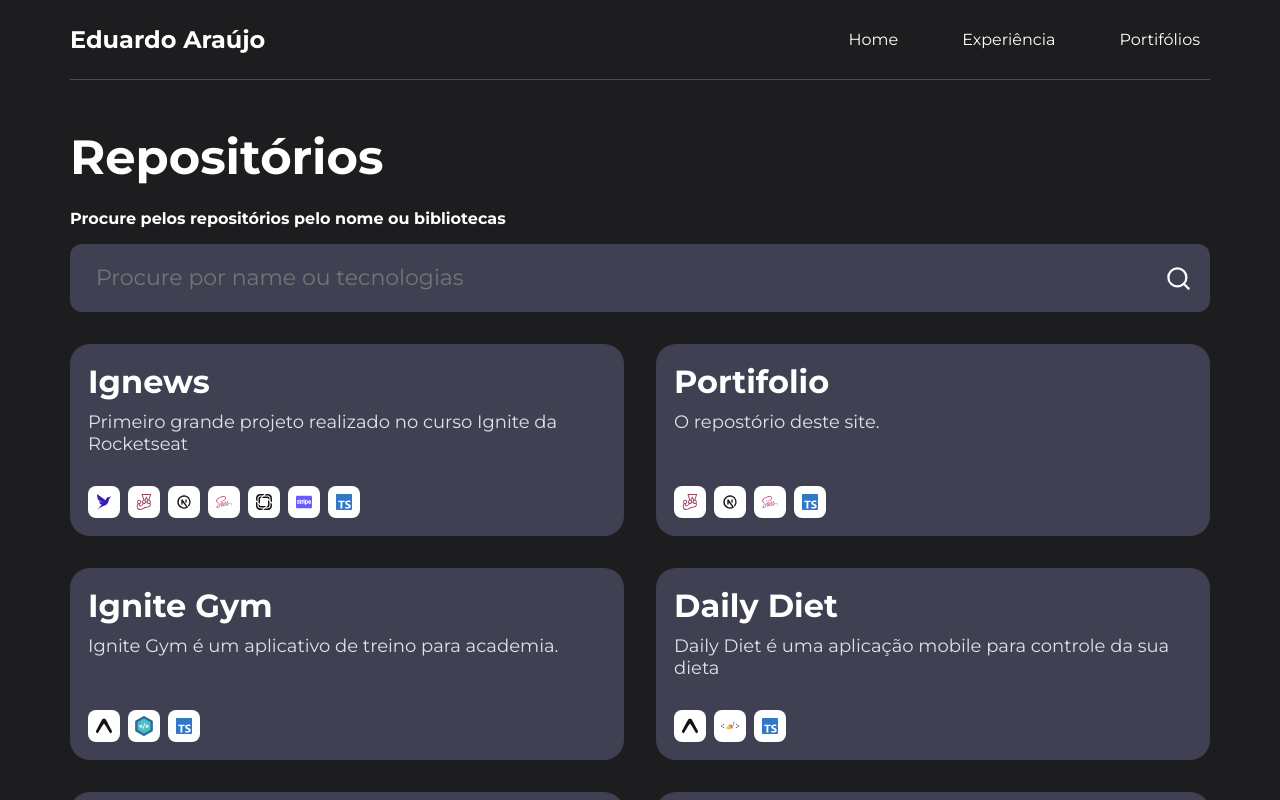
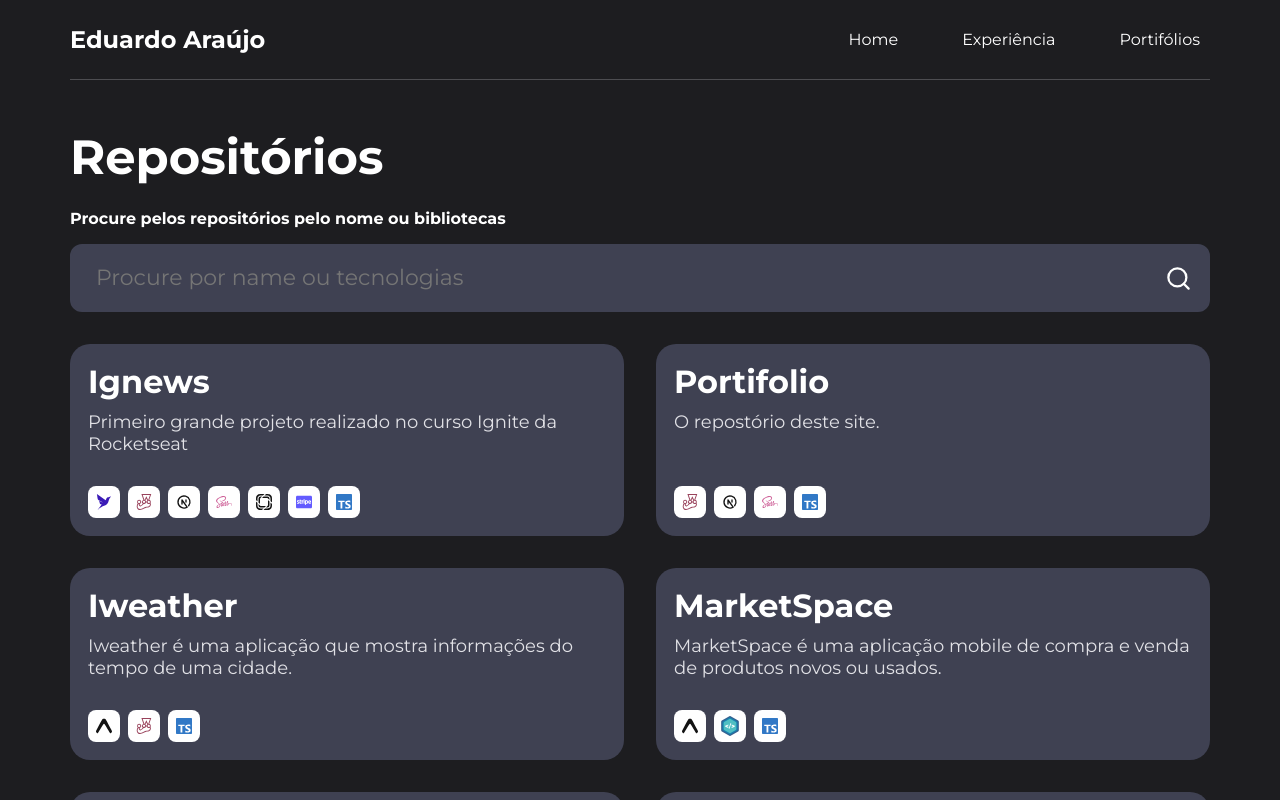
Before and after one commit to EduardoAraD/portifolio, a Next.js app: page /portifolio in a window 1280 px wide. Built offline with nearby package versions, Linux system fonts and the light colour scheme.

Commit message:
Add project Iweather

```diff
--- a/jest.config.js
+++ b/jest.config.js
@@ -17,7 +17,8 @@ module.exports = {
     "src/**/*.tsx",
     "!src/**/*.spec.tsx",
     "!src/**/_app.tsx",
-    "!src/**/_document.tsx"
+    "!src/**/_document.tsx",
+    "!src/**/layout.tsx"
   ],
   coverageReporters: ["lcov", "json"],
 };
--- a/package.json
+++ b/package.json
@@ -6,7 +6,10 @@
     "dev": "next dev",
     "build": "next build",
     "start": "next start",
-    "lint": "next lint"
+    "lint": "next lint",
+    "test": "jest",
+    "test:watch": "jest --watch",
+    "test:coverage": "jest --coverage"
   },
   "dependencies": {
     "@types/node": "20.3.1",
--- a/src/components/CardRepository/index.tsx
+++ b/src/components/CardRepository/index.tsx
@@ -51,7 +51,6 @@ export function CardRepository({ content, iconTecnologies, name, linkGitHub }: P
       case 'TailwindCSS': return <SiTailwindcss color='#38bdf8' />
       case 'TypeScript': return <SiTypescript color='#3178c6' />
       case 'Vite': return <Image src="/iconVite.svg" alt='icon Vite' height={16} width={16} />
-      default: return <FaReact color='#0074a6' />
     }
   }
 
--- a/src/storage/Repositories/index.ts
+++ b/src/storage/Repositories/index.ts
@@ -12,6 +12,18 @@ export const repositories: Repository[] = [
     description: 'O repostório deste site.',
     tecnologies: ['Jest', 'NextJs', "SASS", 'TypeScript'],
     linkGitHub: 'https://github.com/EduardoAraD/portifolio',
+  },
+  {
+    name: 'Iweather',
+    description: 'Iweather é uma aplicação que mostra informações do tempo de uma cidade.',
+    tecnologies: ['Expo', 'Jest', 'TypeScript'],
+    linkGitHub: 'https://github.com/EduardoAraD/iweather',
+  },
+  {
+    name: 'MarketSpace',
+    description: 'MarketSpace é uma aplicação mobile de compra e venda de produtos novos ou usados.',
+    tecnologies: ['Expo', 'Native Base', 'TypeScript'],
+    linkGitHub: 'https://github.com/EduardoAraD/marketspace',
   },
   {
     name: 'Ignite Gym',
```
Also changed, not shown: 1 other file (tests, documents, lock files or other folders).
